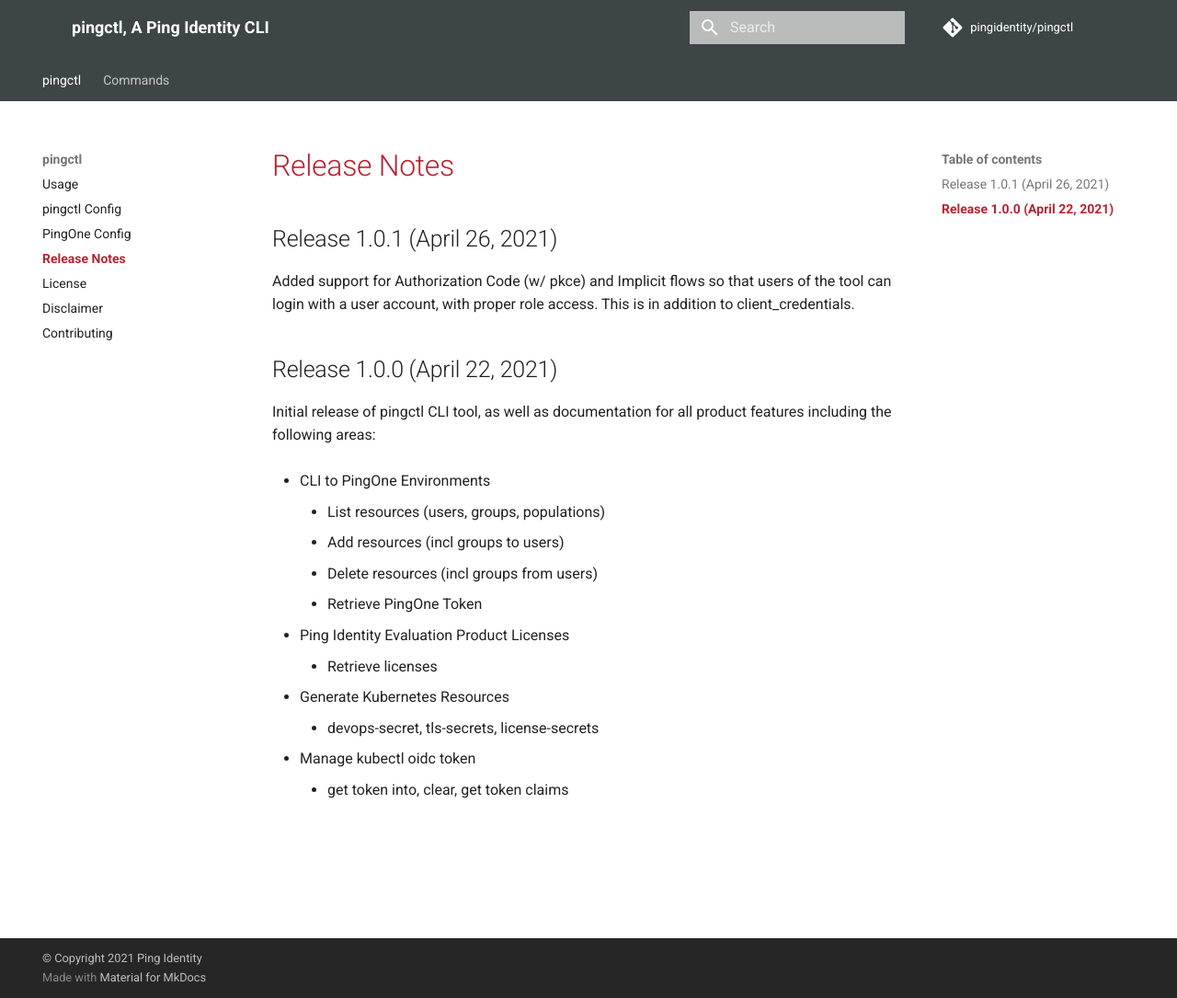
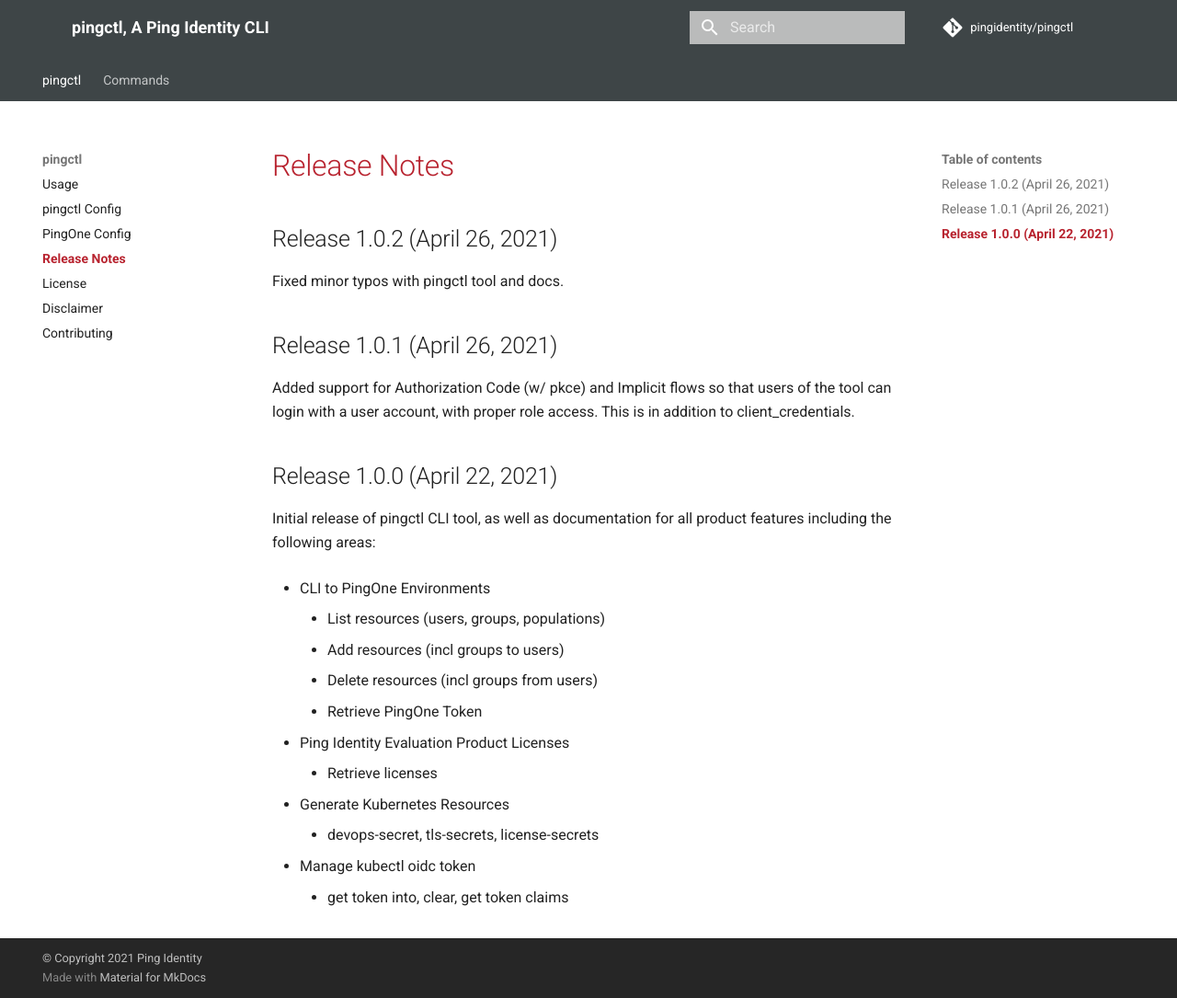
Before and after one commit to pingidentity/pingctl, an MkDocs documentation site: the page built from docs/release-notes.md, in a window 1280 px wide and 1085 px high. Shown: the whole window at 92% size. Built offline with MkDocs 1.6.1 and Material for MkDocs 9.7.7, drawn with Linux system fonts in a browser that asks for light colours; comment, search, counter and statistics services are not loaded.

Commit message:
Fix typos for Release 1.0.2

```diff
--- a/docs/release-notes.md
+++ b/docs/release-notes.md
@@ -2,6 +2,10 @@
 title: pingctl Release Notes
 ---
 # Release Notes
+
+## Release 1.0.2 (April 26, 2021)
+
+Fixed minor typos with pingctl tool and docs.
 
 ## Release 1.0.1 (April 26, 2021)
 
```
